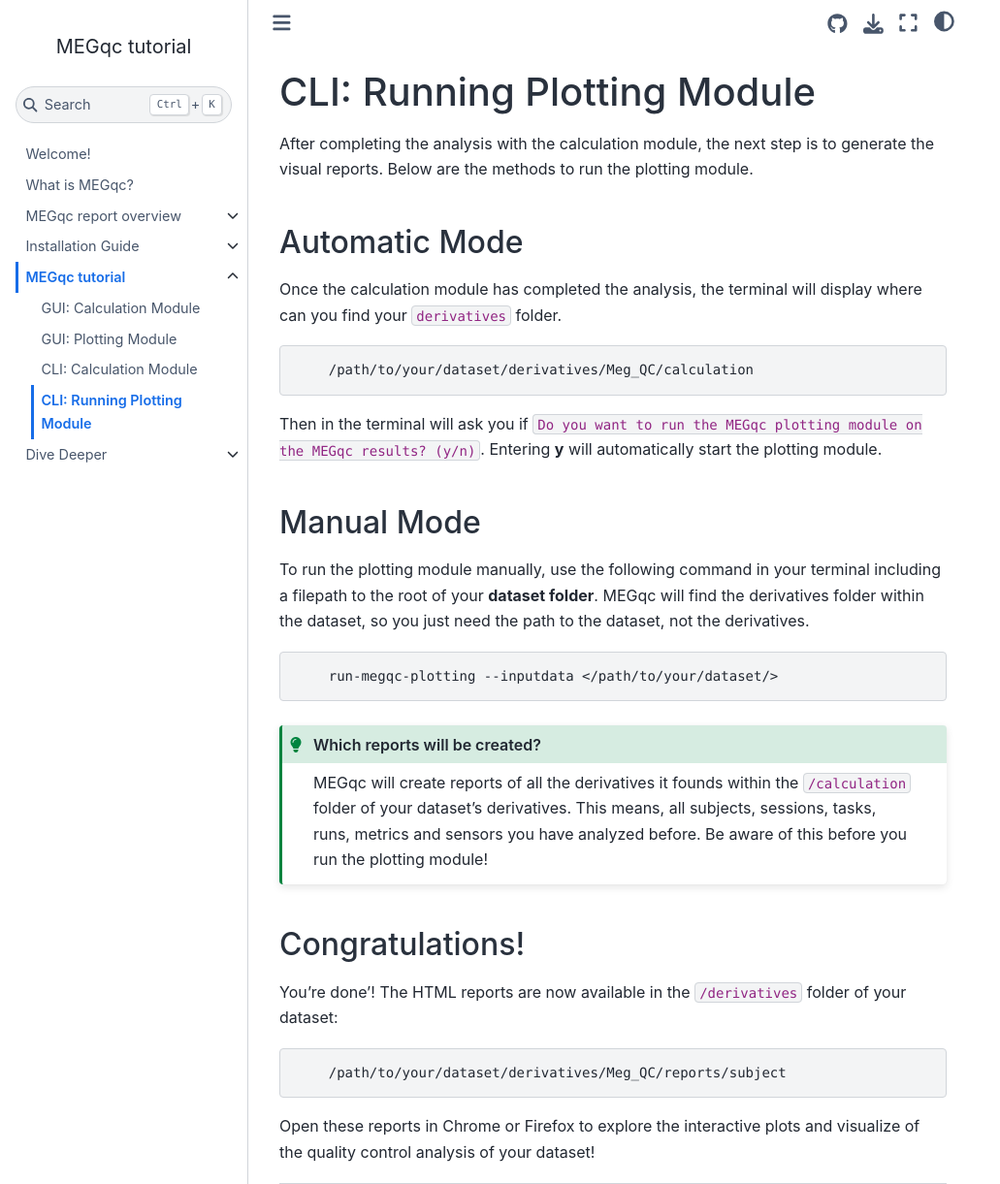
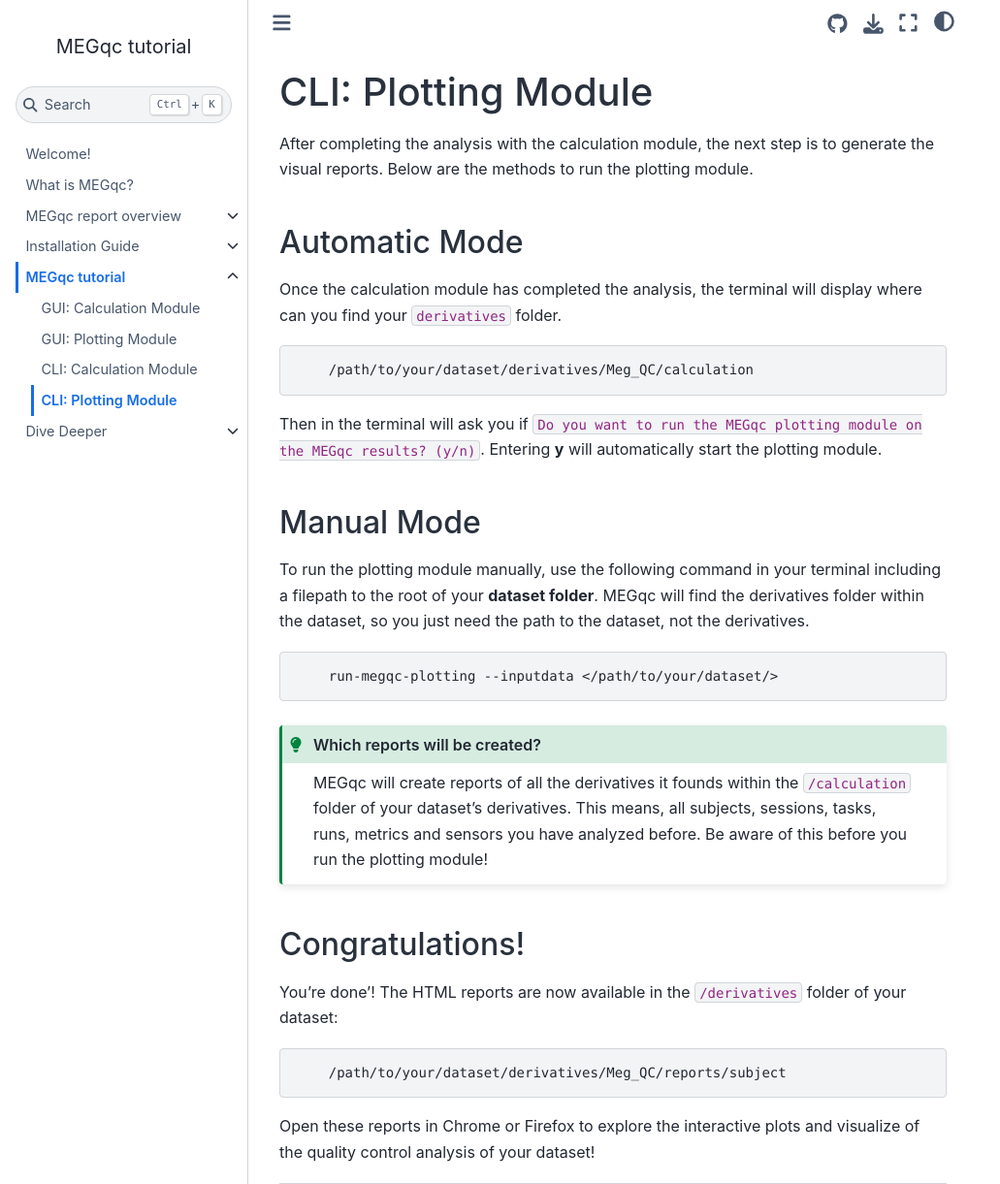
Before and after one commit to ANCPLabOldenburg/megqc_documentation, a Jupyter Book: the page built from tutorial/plot_cli.md, in a window 1280 px wide and 1221 px high. Shown: the whole window at 97% size, without its empty margins (0-1031 px from the left). Built offline with Jupyter Book 1.0.4 settings and Sphinx 7.4.7 and the Sphinx Book theme 1.1.4, drawn with Linux system fonts in a browser that asks for light colours.

Commit message:
Update plot_cli.md

```diff
--- a/tutorial/plot_cli.md
+++ b/tutorial/plot_cli.md
@@ -1,4 +1,4 @@
-# CLI: Running Plotting Module
+# CLI: Plotting Module
 After completing the analysis with the calculation module, the next step is to generate the visual reports. Below are the methods to run the plotting module.
 
 ## Automatic Mode
```
